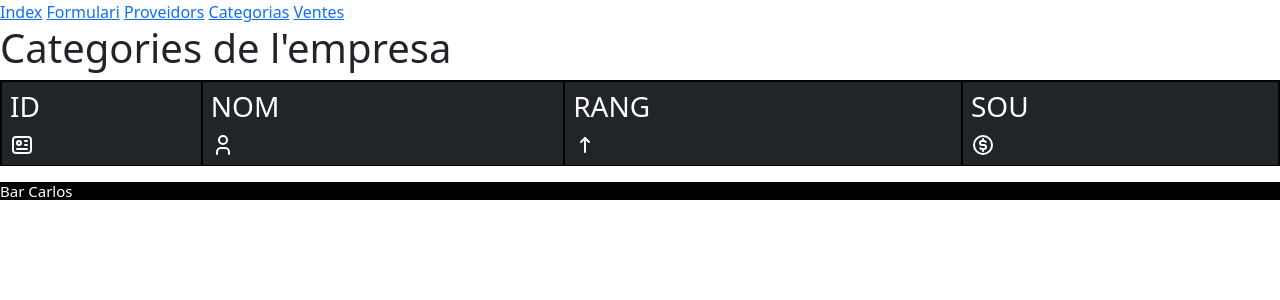
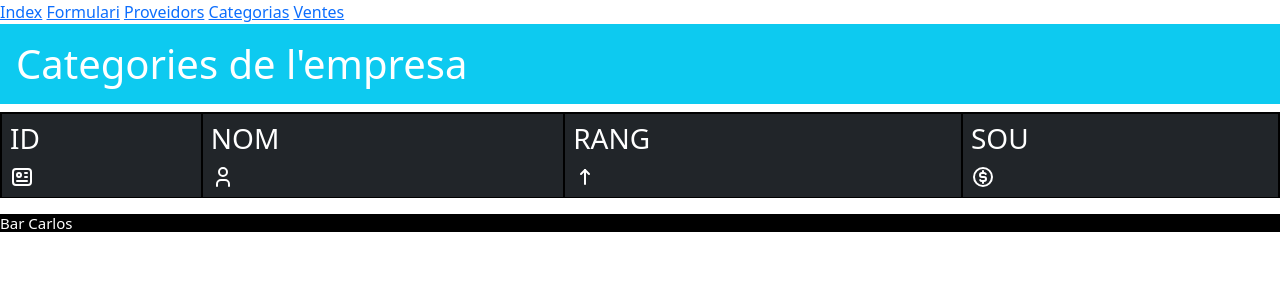
Before and after one commit to JeroniJuan/BBDD, a PHP site: page /categories.php in a window 1280 px wide. Shown: the top 300 px of the page. Run offline with PHP 8.4, Linux system fonts and the light colour scheme; data that the repository does not hold is empty.

Commit message:
catcolor

```diff
--- a/categories.php
+++ b/categories.php
@@ -9,7 +9,7 @@
     ?>
 
 
-    <h1>Categories de l'empresa</h1>
+    <h1><div class="p-3 mb-2 bg-info text-white">Categories de l'empresa</div></h1>
     <table class="table table-dark table-striped">
         <thead>
             <tr>
```
